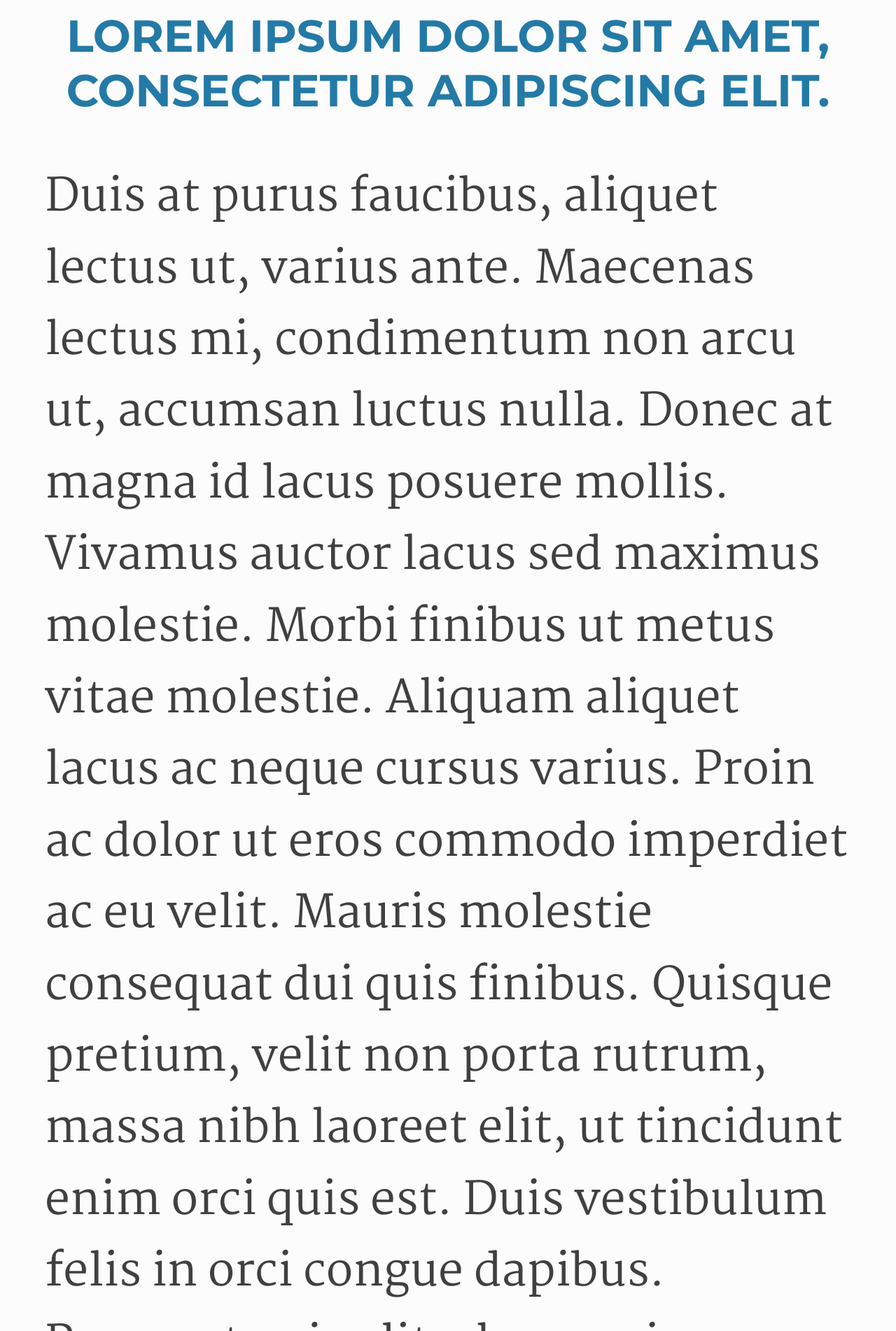
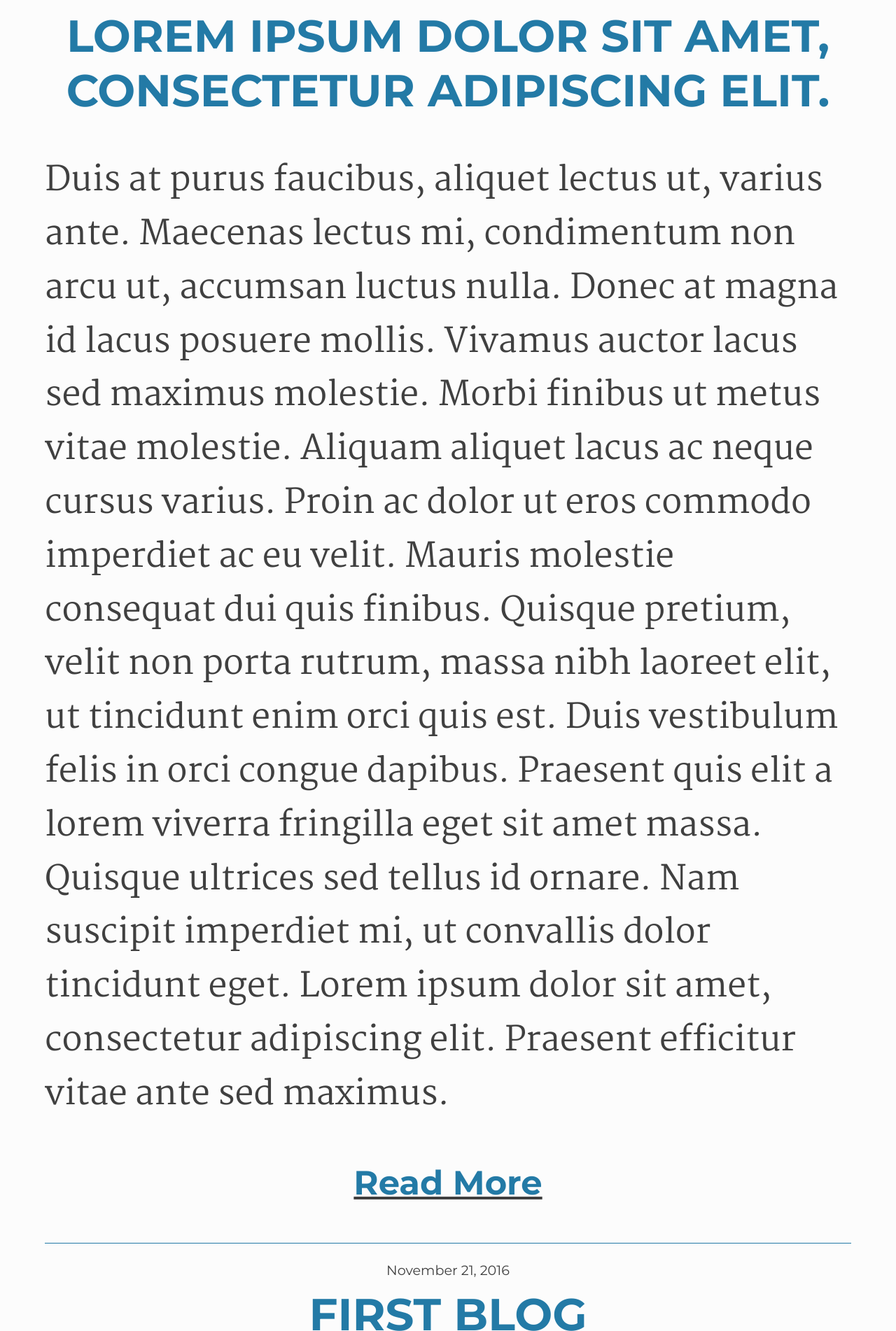
Before and after one commit to khanhnwin/khanhnwin.github.io, a Jekyll site: the page built from index.html, in a window 1280 px wide. Shown: the part 423-2325 px from the top of the page at 70% size. Built offline with Jekyll 4.4.1, drawn with Linux system fonts in a browser that asks for light colours; nearby versions of some CDN libraries.

Commit message:
Smaller font

```diff
--- a/stylesheets/main.css
+++ b/stylesheets/main.css
@@ -37,7 +37,7 @@ p {
 
 @media screen and (max-device-width: 800px) {
   p {
-    font-size: 4rem;
+    font-size: 3rem;
   }
 }
 
--- a/stylesheets/main.sass
+++ b/stylesheets/main.sass
@@ -41,7 +41,7 @@ p
   line-height: 160%
 
   @media screen and (max-device-width: 800px)
-    font-size: 4rem
+    font-size: 3rem
 
 .page_container
   width: 55%
```
